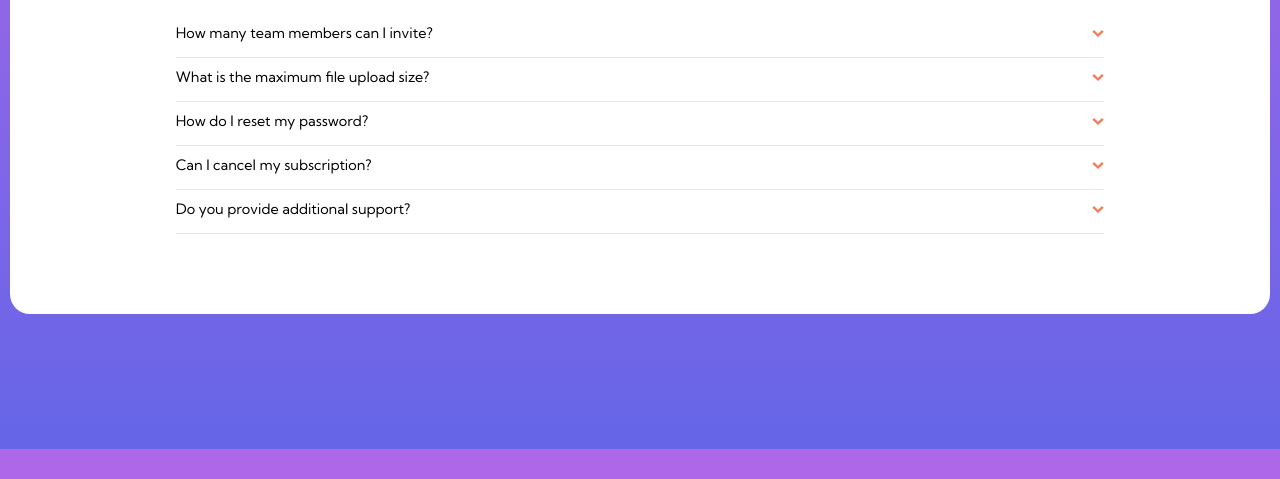
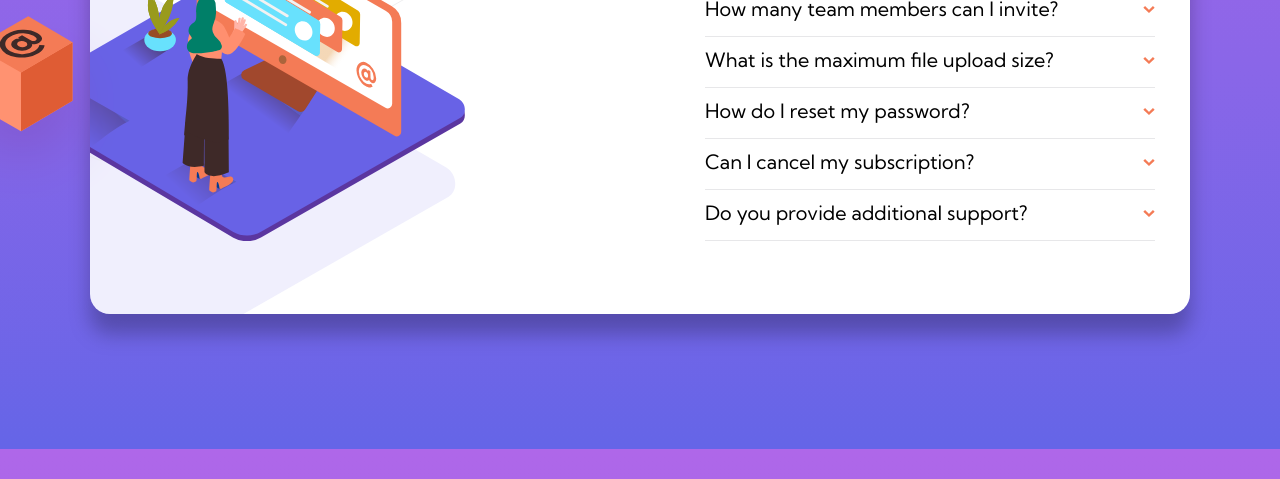
Before and after one commit to isaacgalvan10/faq-accordion-card, a plain HTML site: page index.html in a window 1280 px wide. Shown: the part 321-800 px from the top of the page. Drawn offline with Linux system fonts and the light colour scheme.

Commit message:
adding desktop responsiveness

```diff
--- a/index.html
+++ b/index.html
@@ -11,9 +11,12 @@
 </head>
 <body>
   <div class="container">
+    <div class="box-container">
+      <picture class="desktop-box"></picture>
+    </div>
     <div class="card">
-      <picture class="mobile-img"></picture>
-      <picture class="mobile-bg"></picture>
+      <picture class="img"></picture>
+      <picture class="img-bg"></picture>
       <div class="content">
         <h1>FAQ</h1>
         <div class="accordion">
--- a/style.scss
+++ b/style.scss
@@ -19,35 +19,37 @@ html {
     min-height: 500px;
     background: #fff;
     border-radius: 20px;
-    padding-top: 130px;
+    padding: 130px 0 40px 0;
+    filter: drop-shadow(0px 20px 10px rgba(0, 0, 0, 0.25));
 
-    .mobile-img {
+    .img {
       background-image: url('./images/illustration-woman-online-mobile.svg');
       background-size: contain;
       background-repeat: no-repeat;
       height: 200px;
       width: 250px;
-      top: 30px;
+      top: -100px;
       margin-bottom: -10px;
       position: absolute;
       margin-right: 25px;
       z-index: 2;
     }
-    .mobile-bg {
+    .img-bg {
       background-image: url('./images/bg-pattern-mobile.svg');
       background-size: contain;
       background-repeat: no-repeat;
       height: 200px;
       width: 230px;
-      top: 130px;
+      top: 0;
       position: absolute;
       z-index: 1;
     }
 
     .content {
+      margin: 0 25px;
       h1 {
         text-align: center;
-        margin-bottom: 30px;
+        margin: 15px 0 30px 0;
       }
 
       .accordion {
@@ -66,6 +68,10 @@ html {
             align-items: center;
             position: relative;
             cursor: pointer;
+
+            :hover {
+              color: hsl(14, 88%, 65%);
+            }
 
             .arrow {
               background-image: url('./images/icon-arrow-down.svg');
@@ -100,3 +106,90 @@ html {
   padding: 5px;
   transform: rotate(180deg);
 }
+
+.accordion-item-header.active {
+  font-weight: 700;
+}
+
+@media all and (min-width: 760px) {
+  html {
+    font-size: 20px;
+  }
+}
+
+@media all and (min-width: 900px) {
+
+  html {
+    font-size: 22px;
+  }
+
+  .container {
+    margin: 0 auto;
+    padding: 0 20px;
+
+    .box-container {
+      margin: 135px auto;
+      // min-width: 300px;
+      // min-height: 500px;
+      padding: 20px 0;
+      max-width: 1100px;
+      position: absolute;
+      z-index: 5;
+
+      .desktop-box {
+        background-image: url(./images/illustration-box-desktop.svg);
+        background-size: cover;
+        background-repeat: no-repeat;
+        height: 200px;
+        width: 200px;
+        top: 65px;
+        left: -100px;
+        margin-bottom: -10px;
+        position: absolute;
+        margin-right: 25px;
+        z-index: 3;
+      }
+    }
+
+    .card {
+      padding: 20px 0;
+      align-items: center;
+      flex-direction: row;
+      overflow: hidden;
+      justify-content: flex-end;
+      max-width: 1100px;
+
+      .img {
+        background-image: url('./images/illustration-woman-online-desktop.svg');
+        background-size: cover;
+        background-repeat: no-repeat;
+        height: 342px;
+        width: 450px;
+        top: 85px;
+        left: -75px;
+        position: absolute;
+        z-index: 2;
+      }
+      .img-bg {
+        background-image: url('./images/bg-pattern-desktop.svg');
+        background-size: contain;
+        background-repeat: no-repeat;
+        height: 700px;
+        width: 800px;
+        top: -130px;
+        left: -350px;
+        position: absolute;
+        z-index: 1;
+      }
+
+      .content {
+        max-width: 500px;
+        padding-left: 30px;
+
+        .h1 {
+          text-align: left;
+        }
+      }
+    }
+  }
+}
```
Also changed, not shown: style.css, 1 other file.
